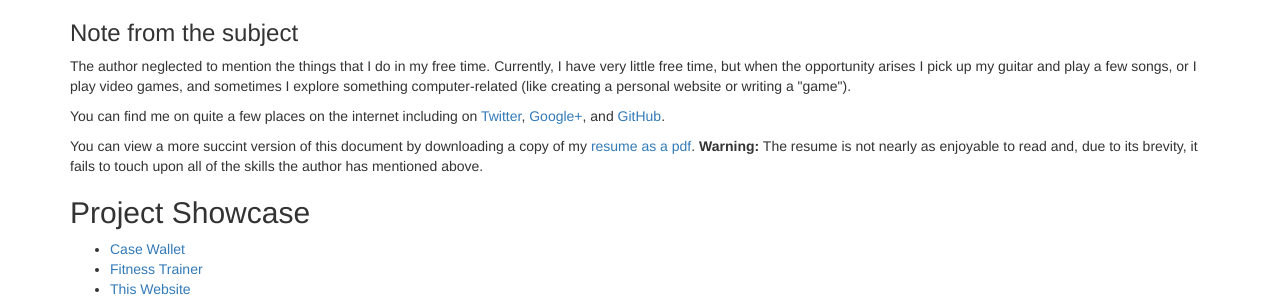
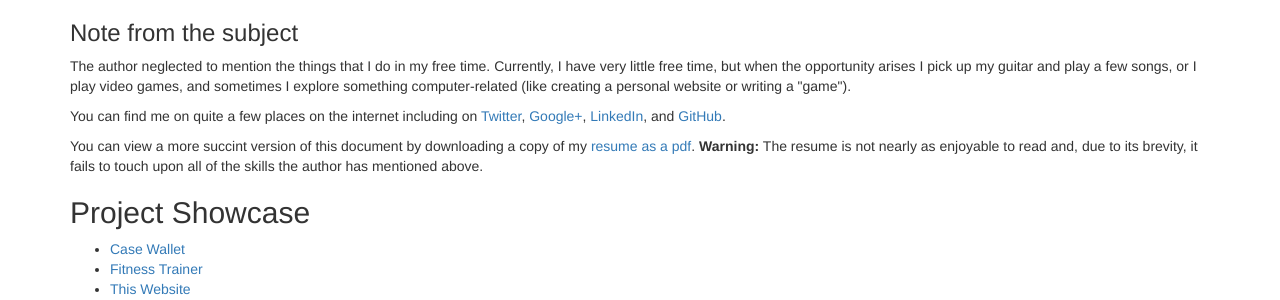
Before and after one commit to Josaphat/josaphat.github.io, a Jekyll site: the page built from about/index.html, in a window 1280 px wide. Shown: the part 762-1062 px from the top of the page. Built offline with Jekyll 4.4.1, drawn with Linux system fonts in a browser that asks for light colours; nearby versions of some CDN libraries; library files that are not in the unit come from our copies.

Commit message:
Add link to LinkedIn

```diff
--- a/about/index.html
+++ b/about/index.html
@@ -48,7 +48,7 @@ group: navigation
         The author neglected to mention the things that I do in my free time.
         Currently, I have very little free time, but when the opportunity arises I pick up my guitar and play a few songs, or I play video games, and sometimes I explore something computer-related (like creating a personal website or writing a "game").</p>
         <p>
-        You can find me on quite a few places on the internet including on <a href="http://twitter.com/jophat">Twitter</a>, <a href="https://plus.google.com/+JosaphatValdivia">Google+</a>, and <a href="https://github.com/josaphat">GitHub</a>.
+        You can find me on quite a few places on the internet including on <a href="http://twitter.com/jophat">Twitter</a>, <a href="https://plus.google.com/+JosaphatValdivia">Google+</a>, <a href="https://www.linkedin.com/pub/josaphat-valdivia/42/a93/571">LinkedIn</a>, and <a href="https://github.com/josaphat">GitHub</a>.
         </p>
         <p>You can view a more succint version of this document by downloading a copy of my <a href="{{site.url}}/assets/resume.pdf">resume as a pdf</a>.
         <strong>Warning:</strong> The resume is not nearly as enjoyable to read and, due to its brevity, it fails to touch upon all of the skills the author has mentioned above.
```
